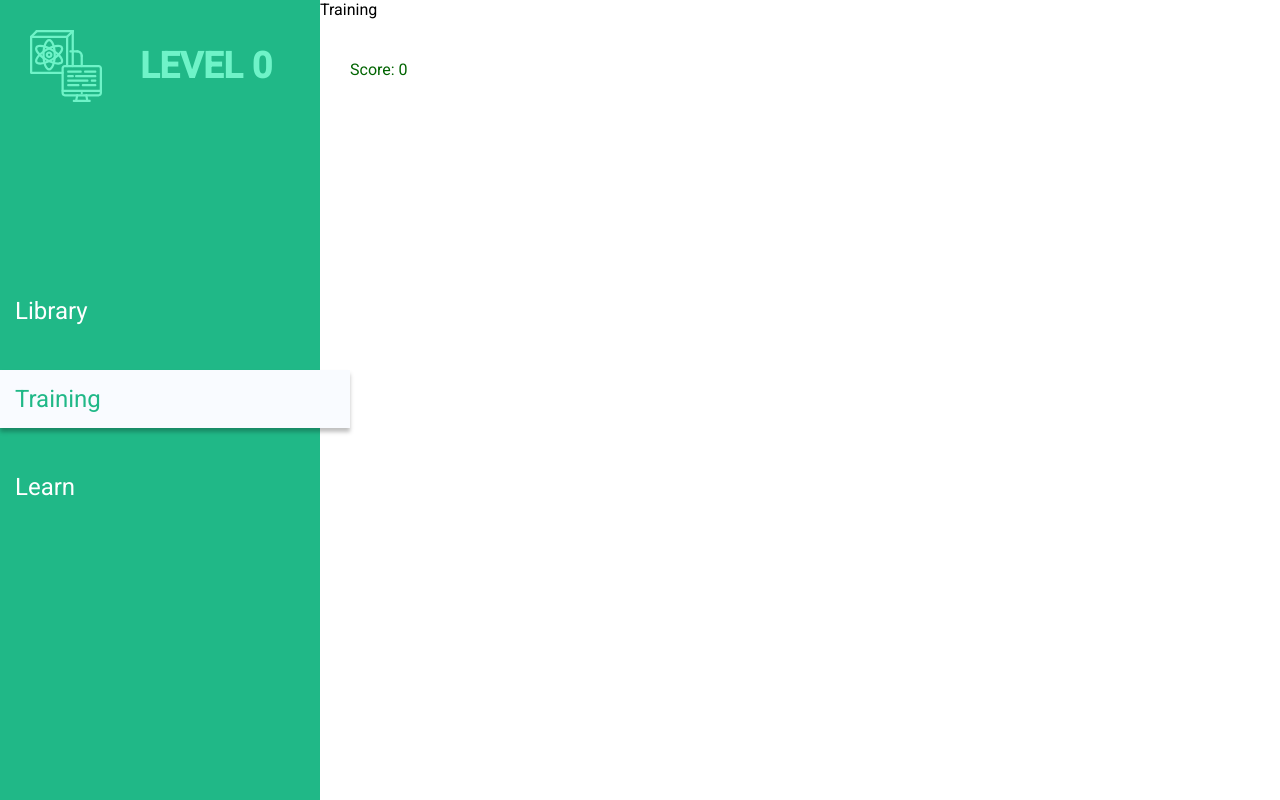
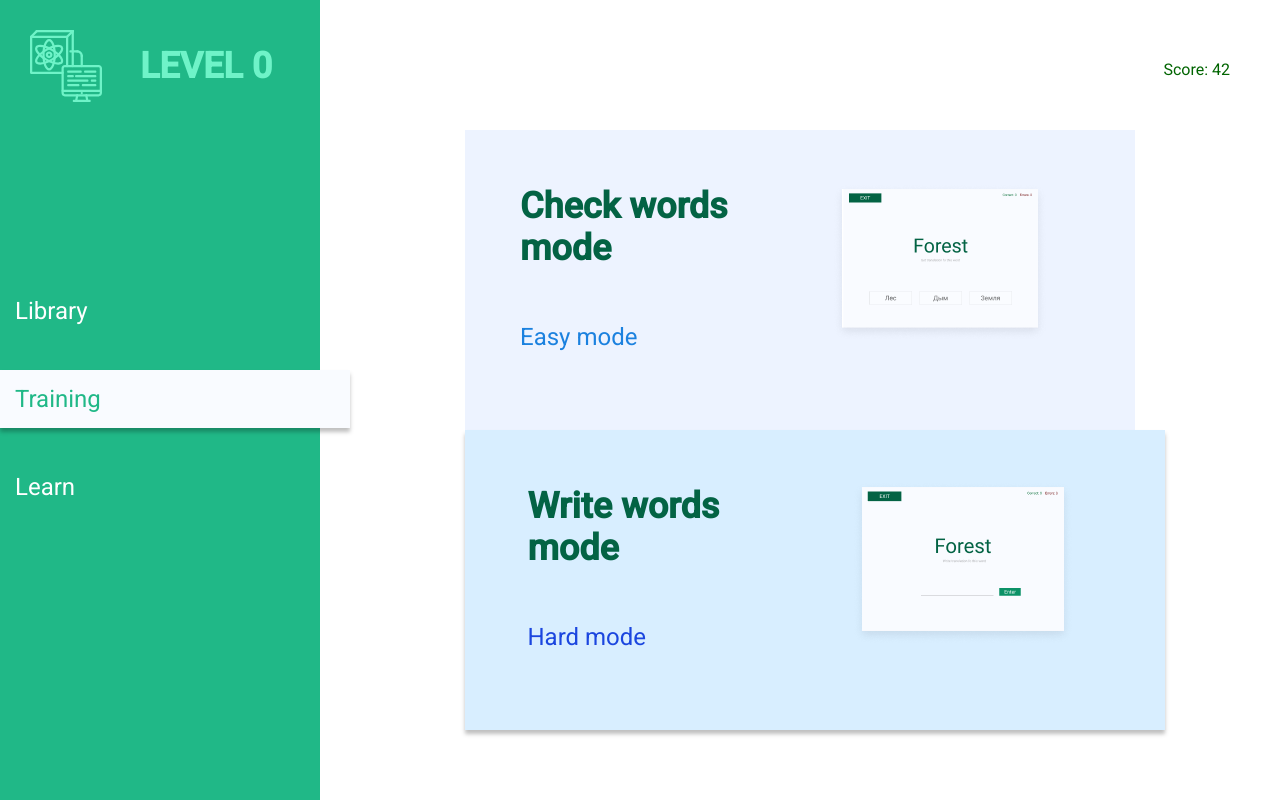
Before and after one commit to AnnaKalenik/homework_english_learn, a React (Create React App) app in the folder english-learn/: page /training/write-mode in a window 1280 px wide. Shown: the top 800 px of the page. Built offline with nearby package versions, Linux system fonts and the light colour scheme.

Commit message:
completed hw_15 part 4

```diff
--- a/english-learn/src/App.css
+++ b/english-learn/src/App.css
@@ -6,10 +6,9 @@ body {
 
 .nav {
 	min-width: 295px;
-  height: 1024px;
+	height: 100vh;
 	left: 0;
 	top: 0;
-
 	background: #20B887;
 }
 
@@ -52,7 +51,6 @@ a.active {
 	font-weight: 900;
 	font-size: 36px;
 	line-height: 42px;
-
 	color: #6FF3C8;
 }
 
@@ -64,7 +62,6 @@ a.active {
 	cursor: pointer;
 	width: 54px;
 	height: 54px;
-
 	background: #FFFFFF;
 	border: 1px solid rgba(0, 0, 0, 0.03);
 	box-shadow: 0px 4px 4px rgba(0, 0, 0, 0.25);
@@ -95,7 +92,6 @@ a.active {
 	font-weight: normal;
 	font-size: 24px;
 	line-height: 28px;
-
 	color: rgba(0, 0, 0, 0.53);
 }
 
@@ -179,8 +175,9 @@ a.active {
 }
 
 .score {
+	z-index: 4;
 	position: absolute;
-  left: 350px;
+	right: 50px;
 	top: 60px;
 	color: darkgreen;
 }
@@ -282,3 +279,143 @@ a.active {
 	justify-content: center;
 	align-items: center;
 }
+
+.mode-container > div:first-child {
+	display: grid;
+	align-content: space-between;
+	max-width: 280px;
+}
+
+.mode-container:hover {
+	box-shadow: 0px 4px 4px rgba(0, 0, 0, 0.25);
+}
+
+.mode-container {
+	display: grid;
+	align-items: center;
+	grid-template-columns: repeat(2, 1fr);
+	justify-items: center;
+	padding: 25px 55px 55px 55px;
+}
+
+.easy-mode {
+	background: rgba(215, 228, 255, 0.46);
+}
+
+.hard-mode {
+	background: rgba(176, 222, 255, 0.46);
+}
+
+.mode-title {
+	font-weight: bold;
+	font-size: 36px;
+	line-height: 42px;
+	color: #036344;
+}
+
+.mode-description {
+	font-size: 24px;
+	line-height: 28px;
+}
+
+.easy-mode .mode-description {
+	color: #1B81DF;
+}
+
+.hard-mode .mode-description {
+	color: #1B46DF;
+}
+
+.mode-page {
+	display: grid;
+	align-items: start;
+	margin: 130px auto;
+}
+
+.game-page {
+	position: fixed;
+	height: 100%;
+	width: 100vw;
+	top: 0;
+	left: 0;
+	background: rgb(242, 246, 254);
+	border: 1px solid rgba(0, 0, 0, 0.05);
+}
+
+.btn-exit {
+	position: absolute;
+	width: 176px;
+	height: 48px;
+	left: 42px;
+	top: 32px;
+	background: #036344;
+	border: none;
+	color: white;
+	font-size: 24px;
+}
+
+.points-block {
+	position: absolute;
+	left: 300px;
+	top: 50px;
+}
+
+.correct-title {
+	font-size: 24px;
+	line-height: 20px;
+	color: #006A31;
+	margin-right: 15px;
+}
+
+.error-title {
+	font-size: 24px;
+	line-height: 20px;
+	color: #680000;
+}
+
+.mode-page a {
+	text-decoration: none;
+}
+
+.mode-title-word {
+	font-size: 144px;
+	line-height: 169px;
+	align-items: center;
+	color: #036344;
+}
+
+.mode-title-word-description {
+	font-weight: 200;
+	font-size: 24px;
+	line-height: 28px;
+	margin-bottom: 140px;
+	color: #000000;
+}
+
+.check-item-block {
+	display: grid;
+	grid-template-columns: repeat(3, 1fr);
+	column-gap: 30px;
+}
+
+.check-item {
+	background: #FFFFFF;
+	box-shadow: 0 4px 4px rgba(0, 0, 0, 0.25);
+	padding: 30px;
+	font-weight: 300;
+	font-size: 36px;
+	line-height: 42px;
+	text-align: center;
+	color: #516961;
+}
+
+.mode-wrapper {
+	width: 100%;
+	height: 100%;
+	display: grid;
+	align-items: start;
+	justify-content: center;
+	align-content: center;
+	row-gap: 10px;
+	text-align: center;
+}
--- a/english-learn/src/App.js
+++ b/english-learn/src/App.js
@@ -1,4 +1,4 @@
-import React from 'react';
+import React, {useState} from 'react';
 import {BrowserRouter, Route} from "react-router-dom";
 import './App.css';
 import Nav from './Components/Nav/Nav';
@@ -6,17 +6,23 @@ import Score from './Components/Score';
 import Library from './Components/Library';
 import Training from './Components/Training';
 import Learn from './Components/Learn';
+import Game from './Components/Games/Game';
 
 const App = () => {
-  let score = '0';
+	const [score, setScore] = useState(42);
+
 	return (
     	<BrowserRouter>
     	  	<div className="app-wrapper">
+    	  	  	<Nav />
 				<Score score={score} />
-        <Nav />
+
     	  	  	<Route path='/library' component={Library} />
     	  	  	<Route path='/training' component={Training} />
     	  	  	<Route path='/learn' component={Learn} />
+    	  	  	<Route path='/training/check-mode'>
+					<Game setScore={setScore} score={score} />
+				</Route>
     	  	</div>
     	</BrowserRouter>
 	);
--- /dev/null
+++ b/english-learn/src/Components/Games/CheckMode.jsx
@@ -0,0 +1,62 @@
+import React, {useEffect, useState} from "react";
+
+export default (props) => {
+    const checkWord = (word) => {
+        if (library.length - 1 !== currentWordIndex) {
+            if (word === library[currentWordIndex].word) {
+                props.setCorrectAnswer(props.correctAnswer + 1);
+                props.setScore(props.score + 1);
+                setCurrentWordIndex(currentWordIndex + 1);
+            } else {
+                props.setWrongAnswer(props.wrongAnswer + 1);
+            };
+
+        } else {
+            alert('Game over');
+
+            props.setCorrectAnswer(0);
+            props.setWrongAnswer(0);
+            setCurrentWordIndex(0);
+        };
+    };
+
+    const [currentWordIndex, setCurrentWordIndex] = useState(0);
+    const [library, setLibrary] = useState(JSON.parse(localStorage.getItem('library')));
+    const [checkArr, setCheckArr] = useState([]);
+    const currentWord = library[currentWordIndex].translate;
+    const [initialScore, setInitialScore] = useState(props.score);
+
+    useEffect(() => {
+        const filterArr = library.filter((item, index) => index !== currentWordIndex);
+        filterArr.sort(() => Math.random() - 0.5);
+        const checkArr = [filterArr[0].word, filterArr[1].word, library[currentWordIndex].word];
+        setCheckArr(checkArr.sort(() => Math.random() - 0.5));
+    }, [props.correctAnswer]);
+
+    useEffect(() => {
+        return () => {
+            props.setScore(initialScore);
+        };
+        //componentWillUnmount
+    }, []);
+
+    console.log(initialScore);
+    console.log(props.score);
+
+    return (
+        <div className="mode-wrapper">
+            <div className="mode-title-word">
+                {currentWord}
+            </div>
+            <p className="mode-title-word-description">Set translation for this word</p>
+
+            <div className="check-item-block">
+                {checkArr.map((item, index) =>
+                    <div key={index} className="check-item" onClick={() => checkWord(item)}>
+                        {item}
+                    </div>
+                )}
+            </div>
+        </div>
+    );
+};
--- /dev/null
+++ b/english-learn/src/Components/Games/Game.jsx
@@ -0,0 +1,33 @@
+import React, {useState} from "react";
+import {NavLink, useLocation} from "react-router-dom";
+import CheckMode from "./CheckMode";
+import WriteMode from "./WriteMode";
+
+export default (props) => {
+    const location = useLocation();
+    const [correctAnswer, setCorrectAnswer] = useState(0);
+    const [wrongAnswer, setWrongAnswer] = useState(0);
+
+    return (
+        <div className="game-page">
+            <NavLink to='/training'>
+                <button className="btn-exit">Exit</button>
+            </NavLink>
+            <div className="points-block">
+    <span className="correct-title">Correct: {correctAnswer}</span>
+    <span className="error-title">Error: {wrongAnswer}</span>
+            </div>
+            {location.pathname === '/training/check-mode' ?
+                <CheckMode
+                    setScore={props.setScore}
+                    score={props.score}
+                    correctAnswer={correctAnswer}
+                    setCorrectAnswer={setCorrectAnswer}
+                    wrongAnswer={wrongAnswer}
+                    setWrongAnswer={setWrongAnswer}
+                /> :
+            location.pathname === '/training/write-mode' ?
+                <WriteMode /> : null}
+        </div>
+    );
+};
--- /dev/null
+++ b/english-learn/src/Components/Games/WriteMode.jsx
@@ -0,0 +1,9 @@
+import React from "react";
+
+export default () => {
+    return (
+        <div>
+            Write
+        </div>
+    );
+};
--- a/english-learn/src/Components/Learn.jsx
+++ b/english-learn/src/Components/Learn.jsx
@@ -1,7 +1,7 @@
 import React, {useState} from 'react';
 
 const Learn = () => {
-    const library = JSON.parse(localStorage.getItem('librery')) || [{id: '', word: '', translate: ''}];
+    const library = JSON.parse(localStorage.getItem('library')) || [{id: '', word: '', translate: ''}];
     const [index, setIndex] = useState(0);
     const [end, setEnd] = useState(false);
     const word = library[index];
--- a/english-learn/src/Components/Library.jsx
+++ b/english-learn/src/Components/Library.jsx
@@ -7,7 +7,7 @@ class Library extends React.Component {
             isOpen: false,
             translation: '',
             value: '',
-            library: JSON.parse(localStorage.getItem('librery')) || [{id: '', word: '', translate: ''}]
+            library: JSON.parse(localStorage.getItem('library')) || [{id: '', word: '', translate: ''}]
         };
 
         this.changeMode = this.changeMode.bind(this);
--- /dev/null
+++ b/english-learn/src/Components/Mode.jsx
@@ -0,0 +1,19 @@
+import React from "react";
+import {NavLink} from "react-router-dom";
+
+export default (props) => {
+    const modeClassName = "mode-container " + props.modeClassName;
+    return (
+		<NavLink to={`/training/${props.path}`}>
+        	<div className={modeClassName}>
+			   	<div>
+				 	<h2 className="mode-title">{props.modeTitle}</h2>
+				   	<p className="mode-description">{props.modeDescription}</p>
+			   	</div>
+			   	<div>
+				   	<img src={props.imgMode} alt="#" />
+			   	</div>
+			</div>
+		</NavLink>
+    );
+};
--- a/english-learn/src/Components/Training.jsx
+++ b/english-learn/src/Components/Training.jsx
@@ -1,9 +1,38 @@
-import React from 'react';
+import React, {useEffect} from "react";
+import imgMode1 from "./../images/screenMode1.png";
+import imgMode2 from "./../images/screenMode2.png";
+import Mode from "./Mode";
 
 const Training = () => {
-   return (
-    <div>Training</div>
-   )
+	const modeClassName = ['easy-mode', 'hard-mode'];
+	const modeTitle = ['Check words mode', 'Write words mode'];
+	const modeDescription = ['Easy mode', 'Hard mode'];
+	const path = ['check-mode', 'write-mode'];
+
+	useEffect ( () => {
+		return () => {
+			// document.removeEventListener();
+		};
+	});
+
+	return (
+		<div className="mode-page">
+			<Mode
+				modeClassName={modeClassName[0]}
+				modeTitle={modeTitle[0]}
+				modeDescription={modeDescription[0]}
+				imgMode={imgMode1}
+				path={path[0]}
+			/>
+			<Mode
+				modeClassName={modeClassName[1]}
+				modeTitle={modeTitle[1]}
+				modeDescription={modeDescription[1]}
+				imgMode={imgMode2}
+				path={path[1]}
+			/>
+		</div>
+	);
 };
 
 export default Training;
```
Also changed, not shown: english-learn/src/images/screenMode1.png (added), english-learn/src/images/screenMode2.png (added). Lines whose indentation alone changed are shown as unchanged.
